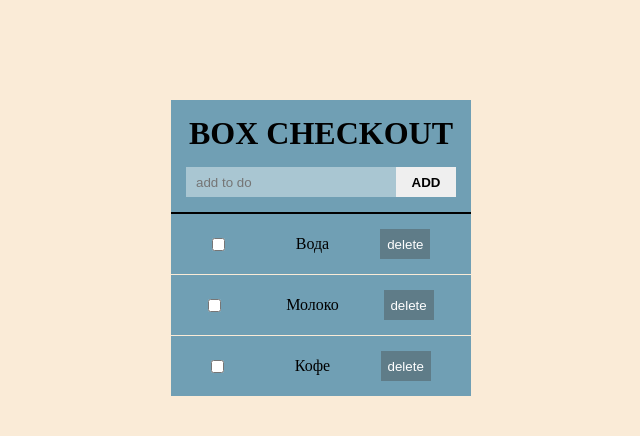
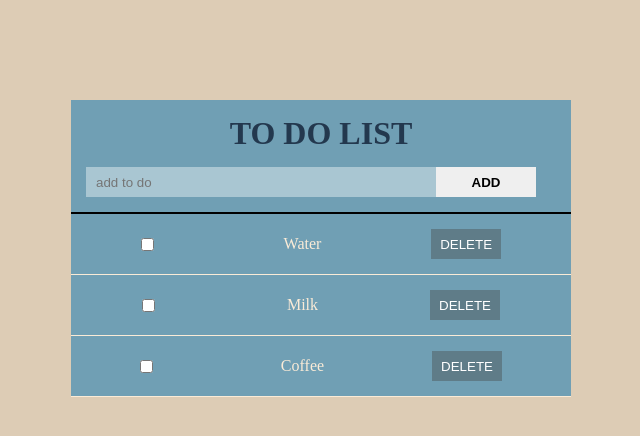
Before and after one commit to VeronaNebesna/checkbox.github.io, a React (Create React App) app: page / in a window 1280 px wide. Shown: the top 436 px of the page, without its empty margins (319-959 px from the left). Built offline with nearby package versions, Linux system fonts and the light colour scheme.

Commit message:
fix todo list

```diff
--- a/src/App.css
+++ b/src/App.css
@@ -2,15 +2,16 @@
     margin:0;
     padding:0;
     box-sizing: border-box;
+
 }
 
 body{
-    background-color: antiquewhite;
+    background:  #ddccb5;
     width: 100%;
     height: 100%;
 }
 .checkout_box{
-    width: 300px;
+    width: 500px;
     height: auto;
     background-color: rgb(112, 159, 180);
     margin:100px auto
@@ -19,12 +20,17 @@ body{
     text-align: center;
     text-transform: uppercase;
     padding: 15px;
+    color:rgb(35,56,78)
 }
 .line{
     display: block;
     width: 100%;
     height: 2px;
     background-color: black;
+}
+.par{
+    text-decoration: none;
+    color:antiquewhite;
 }
 .checkout_items{
     display: flex;
@@ -46,15 +52,17 @@ body{
 }
 .delete_btn{
     height: 30px;
-    width: 50px;
+    width: 70px;
     border:none;
     background-color: rgba(79, 90, 95, 0.5);
     color:rgb(255,255,255);
     cursor: pointer;
+    text-transform: uppercase;
 }
 .input_fild {
     width: 100%;
     margin: 0 15px 15px 15px;
+
 }
 .input_fild input {
     width: 70%;
--- a/src/App.js
+++ b/src/App.js
@@ -5,22 +5,32 @@ import CheckTodo from "./CheckTodo"
 import AddCheck from "./AddCheck"
 
 const App = ()=>{
-	const[todos, setTodos] = useState(CheckTodo)
-
+	const[todos, setTodos] = useState(CheckTodo);
 
 	function deleteTodos(id){
         setTodos(todos.filter(todo=>todo.id !==id))
 	}
+
 	function onChange(desc){
 		setTodos(todos.concat([{
 			desc,
 			id:Date.now(),
+			isChecked:false
 		}]))
+	}
+
+	function changeTodo(id){
+		setTodos(todos.map ((todo)=>{
+			if(todo.id === id){
+				todo.isChecked= !todo.isChecked
+			}
+			return todo
+		} ))
 	}
 
   return (
     <div className="checkout_box">
-		<h1>box checkout</h1>
+		<h1>to do list</h1>
 		  	<AddCheck
 			  onChange={onChange}
 			  />
@@ -29,6 +39,7 @@ const App = ()=>{
       	<Checkbox
 		  todos={todos}
 		  deleteTodos={deleteTodos}
+		  changeTodo={changeTodo}
 		/>
     </div>
   );
--- a/src/CheckBoxItem.js
+++ b/src/CheckBoxItem.js
@@ -3,15 +3,15 @@ import React, { useState } from "react"
 const CheckboxItem =({
     id,
     desc,
-    deleteTodos
+    deleteTodos,
+    isChecked,
+    changeTodo
 })=> {
-    const[check, setCheck]= useState(false);
     return(
-
         <div>
 			<div className="checkout_items" key={id}>
-				<input type="checkbox" id="select_1" onClick={()=>setCheck(!check)}></input>
-				<p className={check ? "line-through" : null}>{desc}</p>
+				<input type="checkbox" id="select_1" onClick={()=>changeTodo(id)}></input>
+				<p className={isChecked ? "line-through":"par" } >{desc}</p>
                 <button className="delete_btn" onClick={()=>deleteTodos(id)}>delete</button>
 			</div>
             <span className="line_ufter_items"></span>
--- a/src/CheckTodo.js
+++ b/src/CheckTodo.js
@@ -1,18 +1,18 @@
 const CheckTodo =[
     {
         id:1,
-        isCheked:false,
-        desc:"Вода"
+        isChecked:false,
+        desc:"Water"
     },
     {
         id:2,
-        isCheked:false,
-        desc:"Молоко"
+        isChecked:false,
+        desc:"Milk"
     },
     {
         id:3,
-        isCheked:false,
-        desc:"Кофе"
+        isChecked:false,
+        desc:"Coffee"
     },
 ]
 
--- a/src/Checkbox.js
+++ b/src/Checkbox.js
@@ -5,8 +5,10 @@ import CheckboxItem from "./CheckBoxItem"
 
 const Checkbox = ({
     deleteTodos,
-    todos
+    todos,
+    changeTodo,
 })=>{
+    console.log(todos)
     return(
         <div key="check">
 
@@ -15,8 +17,10 @@ const Checkbox = ({
                     <CheckboxItem
                         id={id}
                         desc={desc}
+                        deleteTodos={deleteTodos}
+                        changeTodo={changeTodo}
                         isChecked={isChecked}
-                        deleteTodos={deleteTodos}
+
                     />
                 ) )
             }
```
